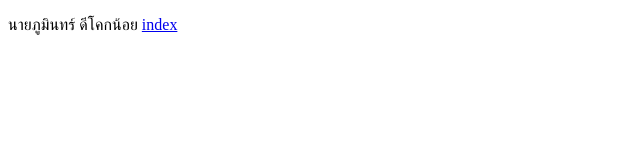
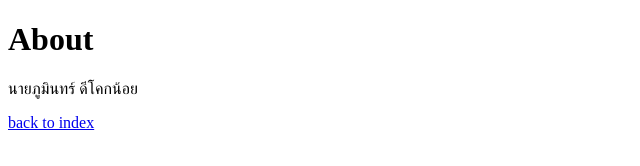
Before and after one commit to PhuminDecOKnoi/my-express-node.js, a website: page html/about.html in a window 1280 px wide. Shown: the whole page, without its empty margins (0-640 px from the left). Drawn offline with Linux system fonts and the light colour scheme.

Commit message:
Update about.html

```diff
--- a/html/about.html
+++ b/html/about.html
@@ -3,8 +3,10 @@
         <title>my-first-express-page-about</title>
     </head>
     <body>
-        <p>นายภูมินทร์ ดีโคกน้อย
-            <a href="/">index</a>
+        <p>
+            <h1>About</h1>
+            <p>นายภูมินทร์ ดีโคกน้อย</p>
+            <a href="/">back to index</a>
         </p>
     </body>
 </html>
```
